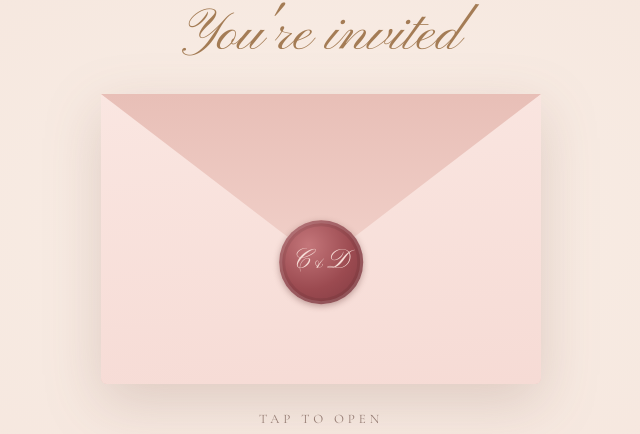
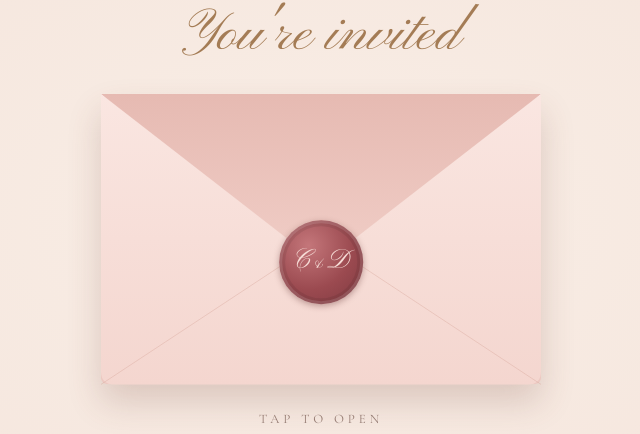
Before and after one commit to DanielGreenGit/Cathy-and-Daniel, a plain HTML site: page index.html in a window 1280 px wide. Shown: the part 183-617 px from the top of the page, 319-959 px from the left. Drawn offline with nearby package versions, Linux system fonts and the light colour scheme.

Commit message:
Fix envelope animation clipping; harden RSVP script against injection and spam
Co-Authored-By: Claude Opus 5.5 <noreply@anthropic.com>
Claude-Session: https://claude.ai/code/session_01Y5LZnpC1Qy5hW2T2PCSmLH

```diff
--- a/index.html
+++ b/index.html
@@ -26,8 +26,16 @@
       <span class="script">Cathy &amp; Daniel</span>
       <span class="env-card-date">04 · 08 · 2027</span>
     </span>
-    <span class="env-pocket"></span>
-    <span class="env-flap"></span>
+    <svg class="env-pocket" viewBox="0 0 100 66" preserveAspectRatio="none" aria-hidden="true">
+      <defs><linearGradient id="pk" x1="0" y1="0" x2="0" y2="1"><stop offset="0" stop-color="#fae6e1"/><stop offset="1" stop-color="#f4d6cf"/></linearGradient></defs>
+      <path d="M0 0 L50 34.3 L100 0 L100 63 Q100 66 97 66 L3 66 Q0 66 0 63 Z" fill="url(#pk)"/>
+      <path d="M0 0 L50 34.3 L100 0" fill="none" stroke="#fff" stroke-opacity=".7" stroke-width="1" vector-effect="non-scaling-stroke"/>
+      <path d="M0 66 L44 37 M100 66 L56 37" fill="none" stroke="#d9aaa1" stroke-opacity=".45" stroke-width="1" vector-effect="non-scaling-stroke"/>
+    </svg>
+    <svg class="env-flap" viewBox="0 0 100 38.3" preserveAspectRatio="none" aria-hidden="true">
+      <defs><linearGradient id="fl" x1="0" y1="0" x2="0" y2="1"><stop offset="0" stop-color="#e6bab2"/><stop offset="1" stop-color="#f0cdc6"/></linearGradient></defs>
+      <path d="M0 0 L100 0 L52 37.3 Q50 38.3 48 37.3 Z" fill="url(#fl)"/>
+    </svg>
     <span class="seal"><span>C<i>&amp;</i>D</span></span>
   </button>
   <p class="intro-hint">Tap to open</p>
--- a/styles.css
+++ b/styles.css
@@ -76,29 +76,26 @@ a { color: inherit; }
 .envelope {
   --w: min(86vw, 440px);
   position: relative; width: var(--w); height: calc(var(--w) * .66);
-  border: 0; background: none; cursor: pointer; perspective: 1400px;
-  filter: drop-shadow(0 18px 28px rgba(110, 60, 50, .18));
+  border: 0; padding: 0; background: none; cursor: pointer;
+  -webkit-tap-highlight-color: transparent;
 }
-.env-back, .env-pocket, .env-flap { position: absolute; inset: 0; }
-.env-back { background: #ecc8c1; border-radius: 6px; }
-.env-pocket {
-  z-index: 3; border-radius: 0 0 6px 6px;
-  background: linear-gradient(175deg, #fae6e1 0%, #f6dbd5 100%);
-  clip-path: polygon(0 0, 50% 52%, 100% 0, 100% 100%, 0 100%);
-}
+/* Shapes are inline SVG, not CSS clip-path: browsers can drop clip-path
+   on layers next to a 3D-animated element, which made the pocket cover the card. */
+.env-back, .env-pocket, .env-flap { position: absolute; left: 0; top: 0; width: 100%; display: block; }
+.env-back { height: 100%; z-index: 1; background: #ecc8c1; border-radius: 6px; box-shadow: 0 18px 34px rgba(110, 60, 50, .2); }
+.env-pocket { height: 100%; z-index: 3; overflow: visible; }
 .env-flap {
-  z-index: 4; height: 58%;
-  background: linear-gradient(#e8bfb7, #f1d0c9);
-  clip-path: polygon(0 0, 100% 0, 50% 100%);
-  transform-origin: top center;
-  transition: transform .8s cubic-bezier(.6, 0, .3, 1), z-index 0s .4s;
+  height: 58%; z-index: 4;
+  transform-origin: 50% 0;
+  transform: perspective(900px) rotateX(0deg);
+  transition: transform .7s cubic-bezier(.6, 0, .3, 1), z-index 0s .35s;
 }
 .env-card {
   position: absolute; z-index: 2; left: 7%; right: 7%; top: 8%; height: 86%;
   background: var(--paper); border-radius: 3px;
   box-shadow: inset 0 0 0 1px var(--gold-soft), 0 2px 10px rgba(110, 60, 50, .12);
   display: flex; flex-direction: column; align-items: center; justify-content: flex-start; padding-top: 7%;
-  transition: transform 1s cubic-bezier(.5, 0, .2, 1) .6s;
+  transition: transform 1s cubic-bezier(.5, 0, .2, 1) .55s;
 }
 .env-card .script { font-size: clamp(26px, 7vw, 40px); }
 .env-card-date { font-size: 12px; letter-spacing: .3em; color: var(--ink-soft); margin-top: 4px; }
@@ -109,14 +106,14 @@ a { color: inherit; }
   background: radial-gradient(circle at 35% 30%, #c4767a, #9b4a50 55%, #7e3940);
   box-shadow: 0 2px 6px rgba(80, 30, 30, .35), inset 0 0 0 3px rgba(255, 255, 255, .12), inset 0 0 0 6px rgba(0, 0, 0, .08);
   display: grid; place-items: center;
-  transition: opacity .35s, transform .35s;
+  transition: opacity .3s, transform .3s;
 }
 .seal span { font: 400 clamp(18px, 5vw, 28px)/1 var(--script); color: #f6dcd6; }
 .seal i { font-style: normal; font-size: .7em; padding: 0 1px; }
 .envelope:hover .seal { transform: translate(-50%, -50%) scale(1.05); }
 
 .intro.opening .seal { opacity: 0; transform: translate(-50%, -50%) scale(.6); }
-.intro.opening .env-flap { transform: rotateX(180deg); z-index: 1; }
+.intro.opening .env-flap { transform: perspective(900px) rotateX(180deg); z-index: 0; }
 .intro.opening .env-card { transform: translateY(-55%); }
 
 /* ---------- nav ---------- */
```
Also changed, not shown: 1 other file.
